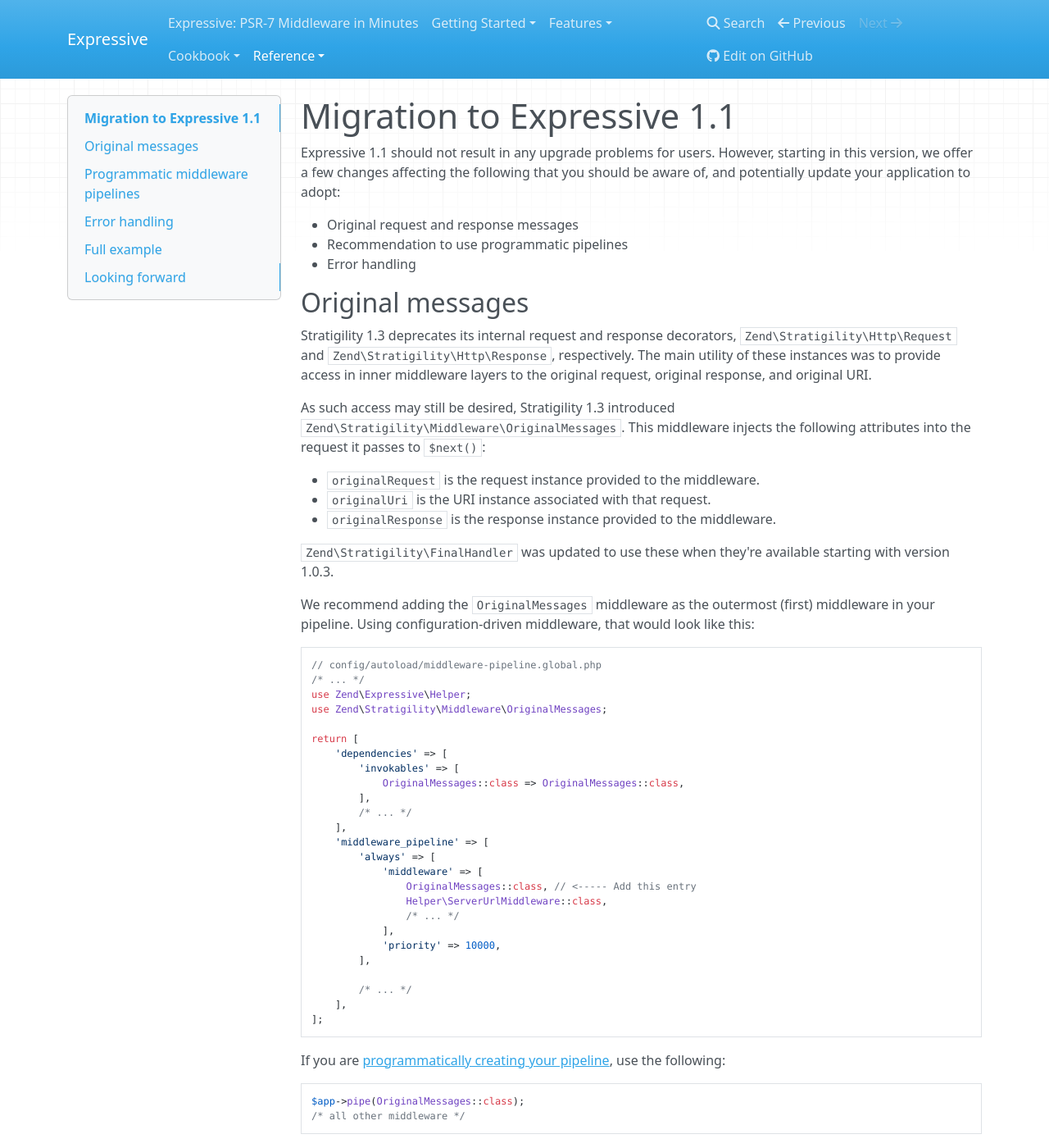
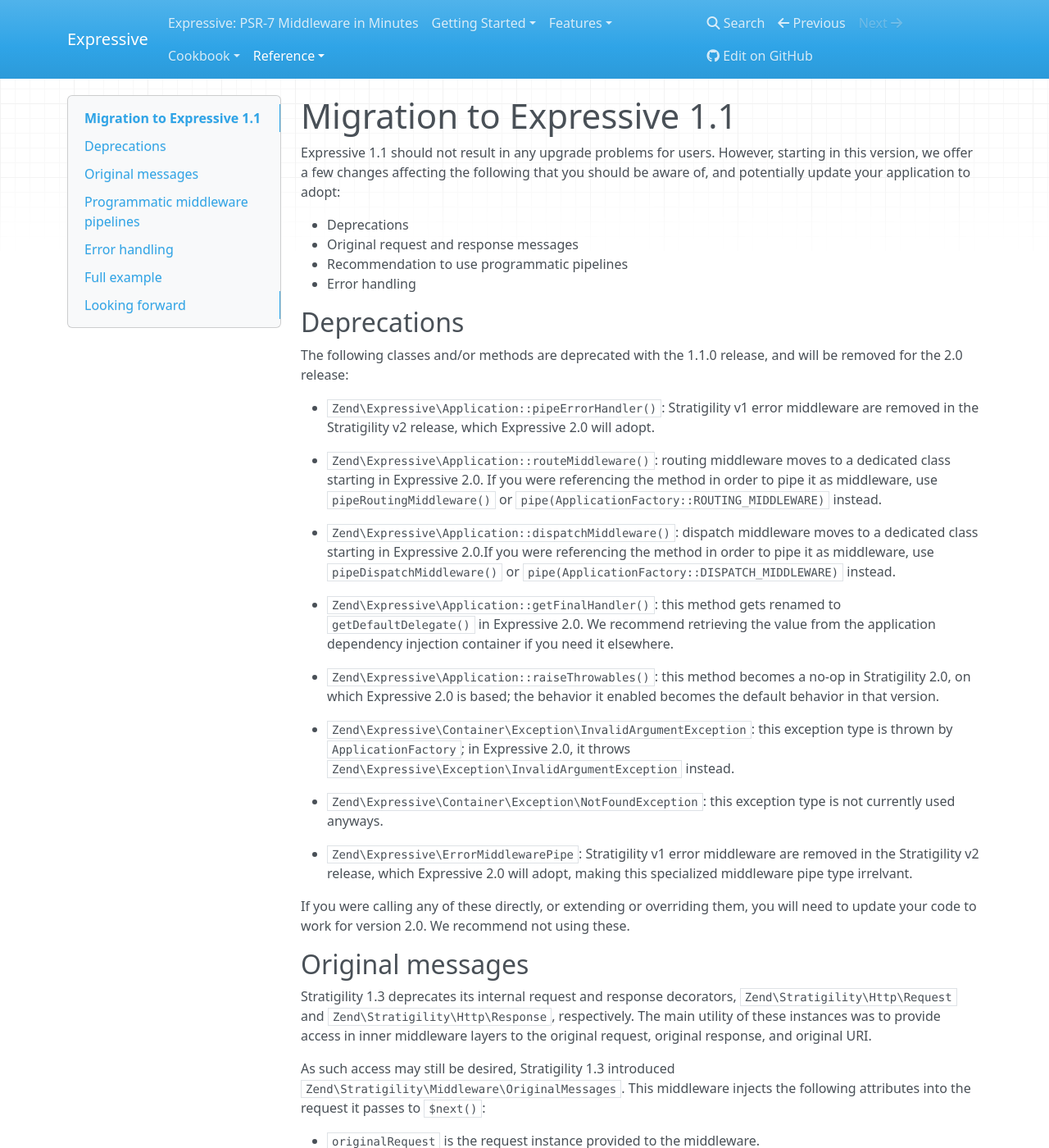
Before and after one commit to zendframework/zend-expressive, an MkDocs documentation site: the page built from doc/book/reference/migration/to-v1-1.md, in a window 1280 px wide and 1400 px high. Shown: the whole window at 82% size. Built offline with MkDocs 1.6.1, drawn with Linux system fonts in a browser that asks for light colours; nearby versions of some CDN libraries; old or Windows-style settings are respelled for this version of MkDocs.

Commit message:
List deprecations for version 1.1.0

```diff
--- a/doc/book/reference/migration/to-v1-1.md
+++ b/doc/book/reference/migration/to-v1-1.md
@@ -4,9 +4,52 @@
 starting in this version, we offer a few changes affecting the following that
 you should be aware of, and potentially update your application to adopt:
 
+- Deprecations
 - Original request and response messages
 - Recommendation to use programmatic pipelines
 - Error handling
+
+## Deprecations
+
+The following classes and/or methods are deprecated with the 1.1.0 release, and
+will be removed for the 2.0 release:
+
+- `Zend\Expressive\Application::pipeErrorHandler()`: Stratigility v1 error
+  middleware are removed in the Stratigility v2 release, which Expressive 2.0 will
+  adopt.
+
+- `Zend\Expressive\Application::routeMiddleware()`: routing middleware moves to
+  a dedicated class starting in Expressive 2.0. If you were referencing the
+  method in order to pipe it as middleware, use `pipeRoutingMiddleware()` or
+  `pipe(ApplicationFactory::ROUTING_MIDDLEWARE)` instead.
+
+- `Zend\Expressive\Application::dispatchMiddleware()`: dispatch middleware moves
+  to a dedicated class starting in Expressive 2.0.If you were referencing the
+  method in order to pipe it as middleware, use `pipeDispatchMiddleware()` or
+  `pipe(ApplicationFactory::DISPATCH_MIDDLEWARE)` instead.
+
+- `Zend\Expressive\Application::getFinalHandler()`: this method gets renamed to
+  `getDefaultDelegate()` in Expressive 2.0. We recommend retrieving the value
+  from the application dependency injection container if you need it elsewhere.
+
+- `Zend\Expressive\Application::raiseThrowables()`: this method becomes a no-op
+  in Stratigility 2.0, on which Expressive 2.0 is based; the behavior it enabled
+  becomes the default behavior in that version.
+
+- `Zend\Expressive\Container\Exception\InvalidArgumentException`: this exception
+  type is thrown by `ApplicationFactory`; in Expressive 2.0, it throws
+  `Zend\Expressive\Exception\InvalidArgumentException` instead.
+
+- `Zend\Expressive\Container\Exception\NotFoundException`: this exception type
+  is not currently used anyways.
+
+- `Zend\Expressive\ErrorMiddlewarePipe`: Stratigility v1 error middleware are
+  removed in the Stratigility v2 release, which Expressive 2.0 will adopt,
+  making this specialized middleware pipe type irrelvant.
+
+If you were calling any of these directly, or extending or overriding them, you
+will need to update your code to work for version 2.0. We recommend not using
+these.
 
 ## Original messages
 
```
